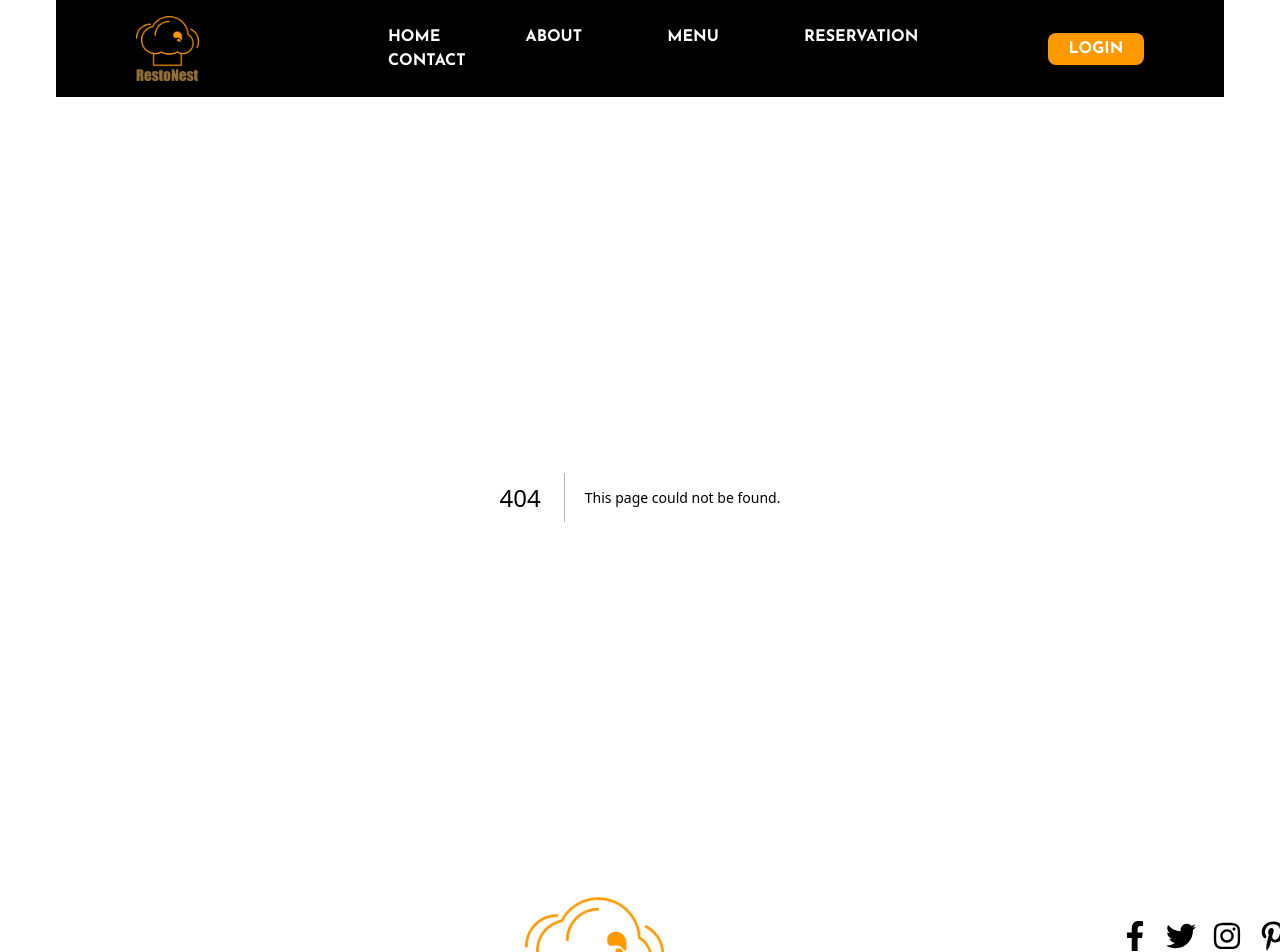
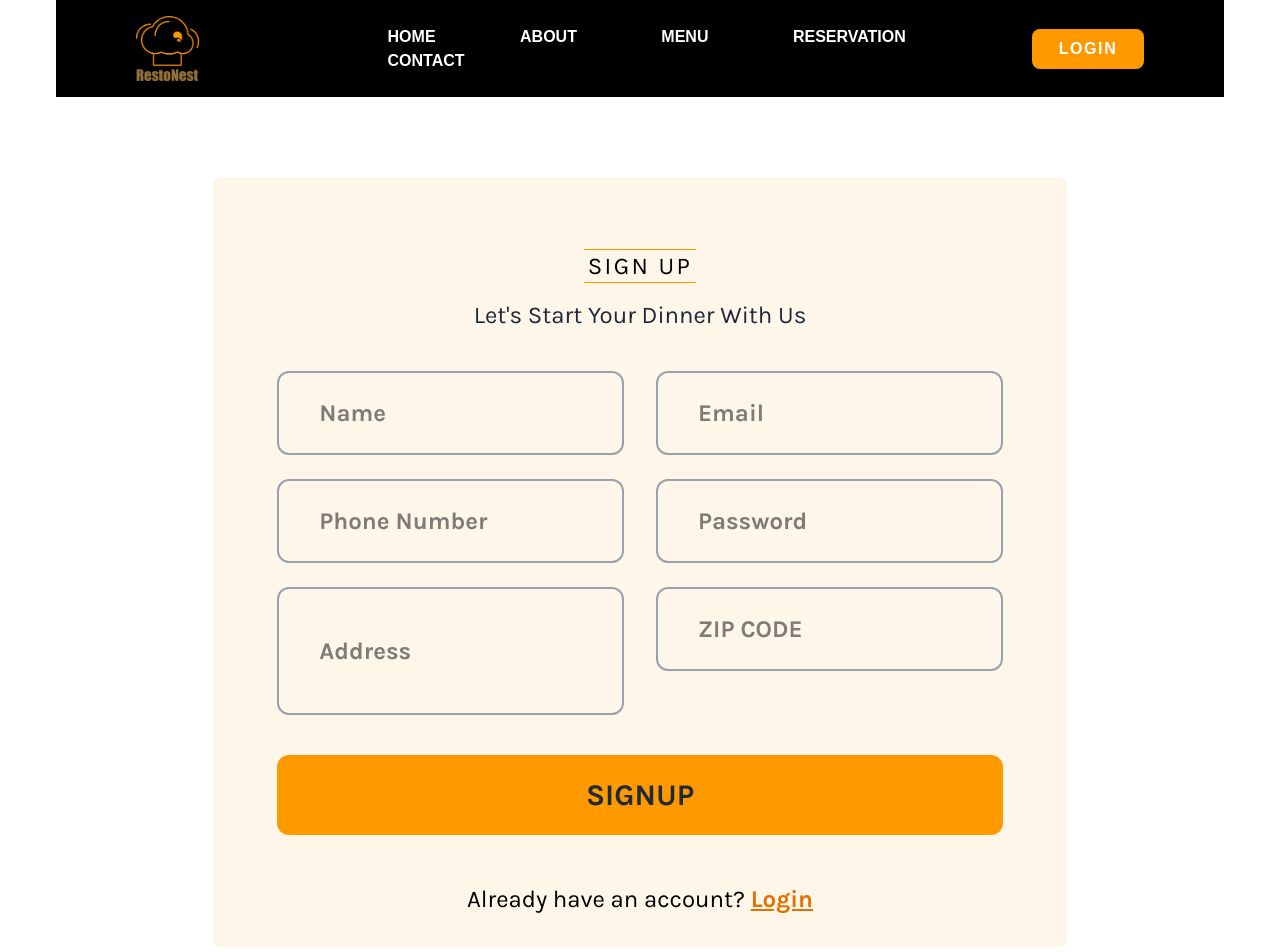
Before and after one commit to IshimweArlene/Resto-nest, a Next.js app: page /signup in a window 1280 px wide. Before the commit this address had no page. Shown: the top 952 px of the page. Built offline with nearby package versions, Linux system fonts and the light colour scheme.

Commit message:
feat(auth): add signup and login pages

```diff
--- a/src/app/comps/Footer.jsx
+++ b/src/app/comps/Footer.jsx
@@ -1,8 +1,15 @@
 import Image from "next/image";
 import { FaFacebookF, FaTwitter, FaInstagram, FaPinterestP } from 'react-icons/fa';
+import { Josefin_Sans } from "next/font/google";
+
+const josefin = Josefin_Sans({
+  subsets: ['latin'],
+  weight: ['400', '700'],
+});
 const Footer = () => {
   return (
-    <footer className="mx-18">
+    <div className={josefin.className}>
+     <footer className="mx-18 mt-24">
       <div className="flex flex-row justify-between">
         <div className="flex-1 mt-48 ml-10 leading-3">
           <p className="inline-block border-y border-[#ff9900] mb-12 text-xl px-1">CONTACT</p>
@@ -65,7 +72,9 @@ const Footer = () => {
           </div>
         </div>
       </div>
-    </footer>
+     </footer>
+    </div>
+
   );
 };
 
--- a/src/app/comps/Navbar.jsx
+++ b/src/app/comps/Navbar.jsx
@@ -6,7 +6,7 @@ const Navbar = () => {
             <div className="flex items-start ml-16 mr-36">
                 <Image src="/logo.png" alt="Logo" width={75} height={75} />
             </div>
-            <div>
+            <div  className="cursor-pointer ">
                 <a className="font-bold mx-10">HOME </a>
                 <a className="font-bold mx-10">ABOUT </a>
                 <a className="font-bold mx-10">MENU </a>
@@ -14,11 +14,11 @@ const Navbar = () => {
                 <a className="font-bold mx-10">CONTACT </a>
            </div>
            <div className="flex items-end ml-auto mr-16">
-            <button
-             className="bg-[#ff9900] w-24 h-8 rounded-lg cursor-pointer hover:bg-amber-600 transition duration-300 ease-in-out font-bold text-white"
+            <div
+             className="items-center p-2 tracking-widest justify-center text-center bg-[#ff9900] w-28 h-10 rounded-lg cursor-pointer hover:bg-amber-600 transition duration-300 ease-in-out font-bold text-white"
             >
                 <Link href="/login">LOGIN</Link>
-            </button>
+            </div>
            </div>
         </nav>
     );
--- a/src/app/layout.js
+++ b/src/app/layout.js
@@ -1,10 +1,3 @@
-import { Josefin_Sans } from "next/font/google";
-
-const josefin = Josefin_Sans({
-  subsets: ['latin'],
-  weight: ['400', '700'],
-});
-
 import Footer from "./comps/Footer";
 import Navbar from "./comps/Navbar";
 import "./globals.css";
@@ -12,7 +5,7 @@ import "./globals.css";
 export default function RootLayout({ children }) {
   return (
     <html lang="en">
-      <body className={josefin.className}>
+      <body>
         <Navbar />
         {children}
         <Footer />
--- /dev/null
+++ b/src/app/login/page.jsx
@@ -0,0 +1,34 @@
+import Link from "next/link";
+import { FcGoogle } from "react-icons/fc";
+import { Karla } from "next/font/google";
+ const karla = Karla({
+    subsets: ['latin'],
+    weight: ['400', '700'],
+});
+const Login = () => {
+    return (
+        <div className={karla.className}>
+         <div className="flex-1 flex flex-col items-center min-h-screen bg-white">
+            <form className="w-2/3 bg-[#FFF6EA] p-8 rounded-lg my-20">
+                <div className="text-center mt-10 mb-10">
+                 <p className="inline-block border-y border-[#ff9900]  text-2xl tracking-widest text-black px-1">LOGIN</p>
+                 <p className="text-gray-800 mt-4 text-2xl font-extralight">Let's Start Your Dinner With Us</p>
+                </div>
+                <div className="flex flex-col items-center gap-4 mt-10 mb-10">
+                 <input type="text" placeholder="Name" className="block w-2/3 h-20 text-start p-10 rounded-xl text-black font-extrabold text-2xl border-2 mb-6 border-gray-400 focus:outline-none"/>
+                 <input type="email" placeholder="Email" className="block w-2/3 h-20 text-start p-10 rounded-xl text-black font-extrabold text-2xl border-2 mb-6 border-gray-400 focus:outline-none"/>
+                 <input type="password" placeholder="Password" className="block w-2/3 h-20 text-start p-10 rounded-xl text-black font-extrabold text-2xl border-2 mb-6 border-gray-400 focus:outline-none" />
+                 <button className="bg-amber-500 text-center text-2xl text-black font-bold w-2/3 h-20 rounded-xl cursor-pointer">LOGIN</button>
+                 <p className="text-2xl text-black">OR</p>
+                 <button className="border-3 border-amber-600 text-center flex items-center justify-center text-3xl text-gray-800 font-extrabold w-2/3 h-20 rounded-xl cursor-pointer"><FcGoogle className="text-4xl mr-3" />  Login With Google Account</button>
+                 <p className="text-black text-2xl font-medium">Don't have an account? <Link href="/signup" className="font-bold text-amber-600 underline">Sign Up</Link></p>
+               </div>
+
+            </form>
+         </div>
+        </div>
+
+    );
+}
+
+export default Login;
--- /dev/null
+++ b/src/app/signup/page.jsx
@@ -0,0 +1,36 @@
+import { FcGoogle } from "react-icons/fc";
+import { Karla } from "next/font/google";
+import Link from "next/link";
+
+const karla = Karla({
+    subsets: ['latin'],
+    weight: ['400', '700'],
+});
+const signUp = () => {
+    return (
+        <div className={karla.className}>
+            <div className="flex-1 flex flex-col items-center min-h-screen bg-white">
+                <form className="w-2/3 bg-[#FFF6EA] p-8 rounded-lg my-20">
+                    <div className="text-center mt-10 mb-10">
+                        <p className="inline-block border-y border-[#ff9900]  text-2xl tracking-widest text-black px-1">SIGN UP</p>
+                        <p className="text-gray-800 mt-4 text-2xl font-extralight">Let's Start Your Dinner With Us</p>
+                    </div>
+                    <div className="grid grid-cols-2 gap-x-8 gap-y-6 w-full mb-10 px-8">
+                        <input type="text" placeholder="Name" className="h-20 p-10 rounded-xl text-black font-extrabold text-2xl border-2 border-gray-400 focus:outline-none w-full"/>
+                        <input type="email" placeholder="Email" className="h-20 p-10 rounded-xl text-black font-extrabold text-2xl border-2 border-gray-400 focus:outline-none w-full"/>
+                        <input type="text" placeholder="Phone Number" className="h-20 p-10 rounded-xl text-black font-extrabold text-2xl border-2 border-gray-400 focus:outline-none w-full"/>
+                        <input type="password" placeholder="Password" className="h-20 p-10 rounded-xl text-black font-extrabold text-2xl border-2 border-gray-400 focus:outline-none w-full"/>
+                        <input type="text" placeholder="Address" className="h-32 p-10 rounded-xl text-black font-extrabold text-2xl border-2 border-gray-400 focus:outline-none w-full"/>
+                        <input type="text" placeholder="ZIP CODE" className="h-20 p-10 rounded-xl text-black font-extrabold text-2xl border-2 border-gray-400 focus:outline-none w-full" />
+                    </div>
+                    <div className="px-8 flex flex-1 flex-col  items-center gap-12">
+                        <button className="bg-amber-500 text-center text-3xl text-gray-800 font-extrabold w-full h-20 rounded-xl cursor-pointer">SIGNUP</button>
+                        <p className="text-black text-2xl font-medium">Already have an account? <Link href="/login" className="font-bold text-amber-600 underline">Login</Link></p>
+                    </div>
+                </form>
+            </div>
+        </div>
+    );
+}
+
+export default signUp;
```
Also changed, not shown: src/app/Pages/About/page.jsx (deleted), src/app/Pages/login/page.jsx (deleted).
